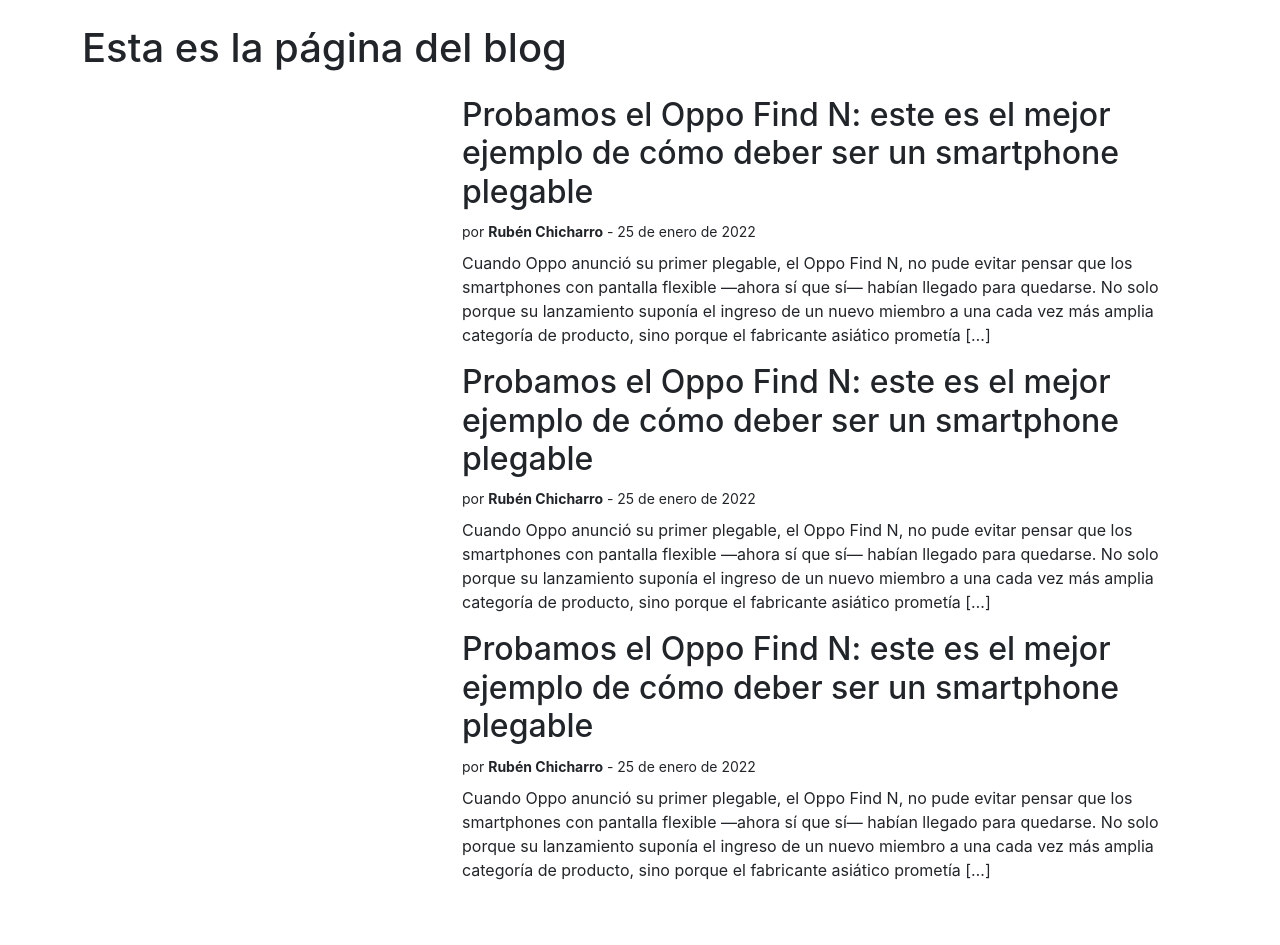
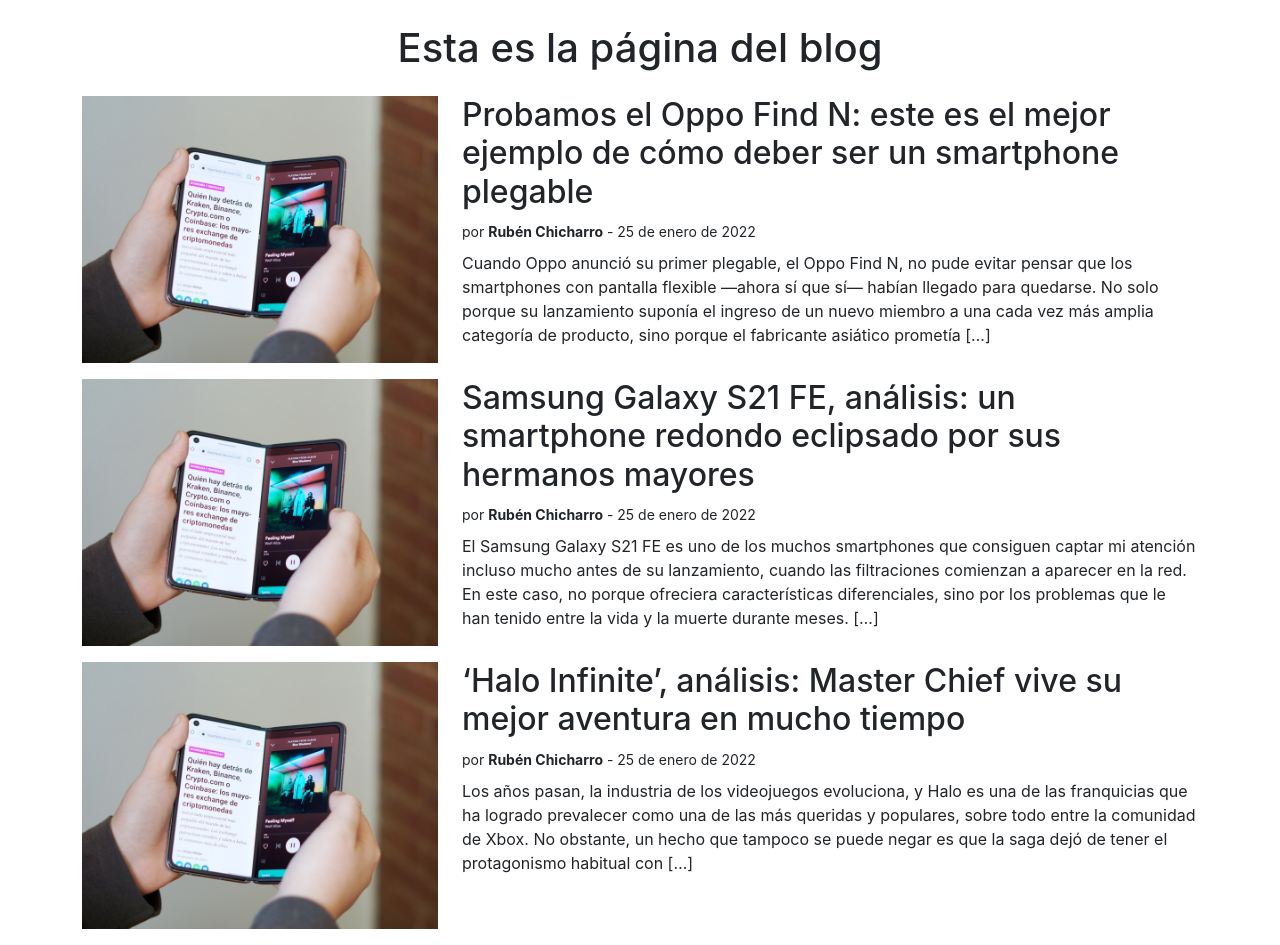
Before and after one commit to donCelis/login-react, a React (Vite) app: page / in a window 1280 px wide. Before the commit the page ends 898 px from the top, so only its background shows below. Built offline with nearby package versions, Linux system fonts and the light colour scheme.

Commit message:
add: componente con propiedades

```diff
--- a/src/components/Post/index.jsx
+++ b/src/components/Post/index.jsx
@@ -1,17 +1,21 @@
-function Post () {
+import imageDefault from '../../assets/imageDeafult.jpg'
+
+function Post ({ ...props }) {
+  const { photo = imageDefault, title = 'Sin título', author = 'Jhon Doe', dateTime = '', content = 'Sin contenido' } = props
+
   return (
     <article className='single-post row'>
       <aside className='col-4'>
         <figure>
-          {/* <img className='img-fluid' src={imagePost} alt='Texto alternativo' /> */}
+          <img className='img-fluid' src={photo} alt='Texto alternativo' />
         </figure>
       </aside>
       <section className='col-8'>
         <header>
-          <h2>Probamos el Oppo Find N: este es el mejor ejemplo de cómo deber ser un smartphone plegable</h2>
-          <small>por <strong>Rubén Chicharro</strong> - <time>25 de enero de 2022</time></small>
+          <h2>{title}</h2>
+          <small>por <strong>{author}</strong> - <time>{dateTime}</time></small>
         </header>
-        <p className='mt-2'>Cuando Oppo anunció su primer plegable, el Oppo Find N, no pude evitar pensar que los smartphones con pantalla flexible —ahora sí que sí— habían llegado para quedarse. No solo porque su lanzamiento suponía el ingreso de un nuevo miembro a una cada vez más amplia categoría de producto, sino porque el fabricante asiático prometía […]</p>
+        <p className='mt-2'>{content}</p>
       </section>
     </article>
   )
--- a/src/pages/Blog/index.jsx
+++ b/src/pages/Blog/index.jsx
@@ -13,11 +13,14 @@
     <main className='blog-page'>
       <section className='container'>
         <header className='blog-page-header my-4'>
-          <h1>Esta es la página del blog</h1>
+          <h1 className='text-center'>Esta es la página del blog</h1>
         </header>
         <section className='blog-page-wrapper'>
           {dataBlog.map((post, id) => (
-            <Post key={id} />
+            <Post
+              key={id}
+              {...post}
+            />
           ))}
         </section>
       </section>
```
Also changed, not shown: src/assets/imageDeafult.jpg (added).
